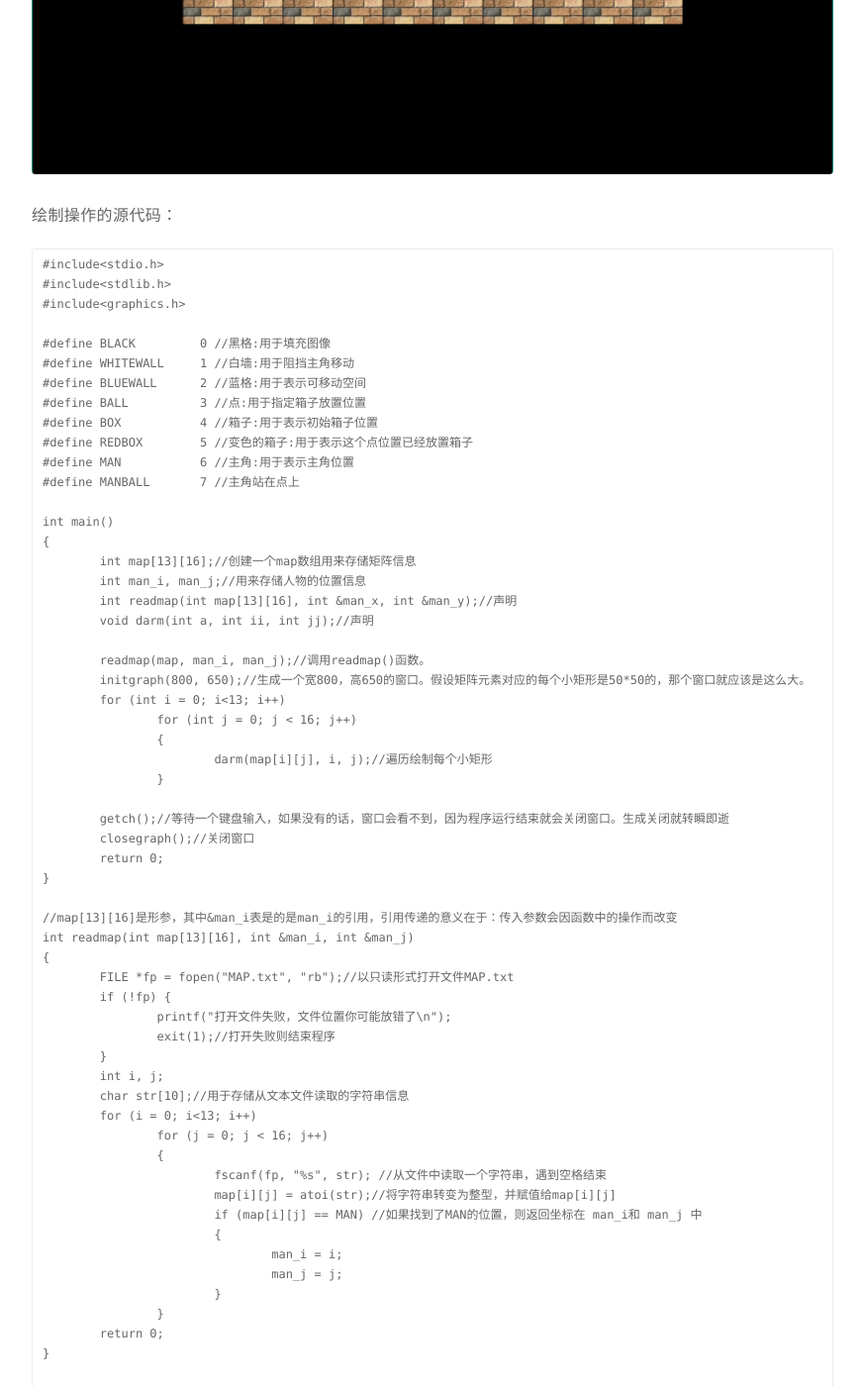
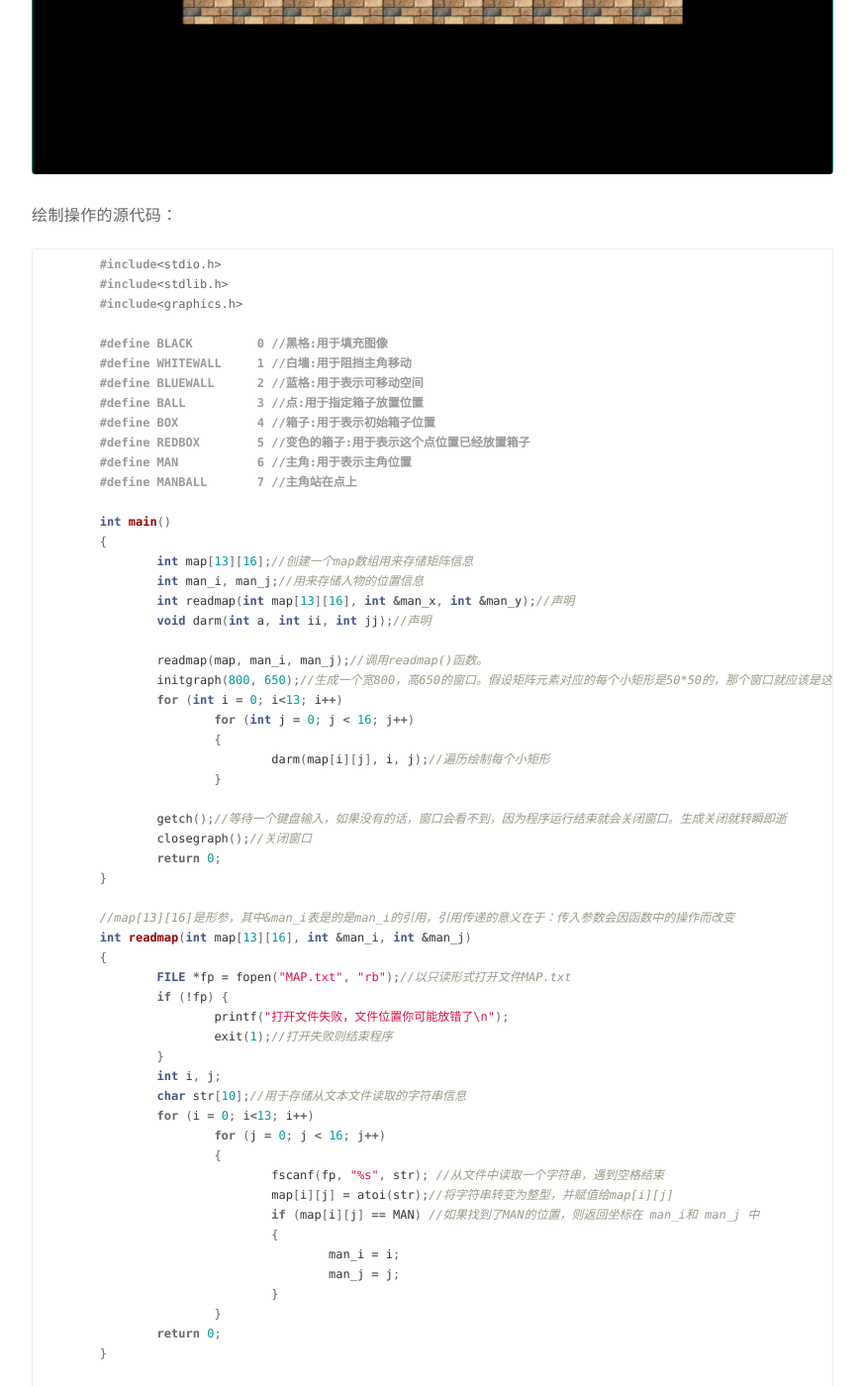
Before and after one commit to dawsonlee1790/dawsonlee1790.github.io, a Jekyll site: the page built from _posts/2016-11-22-C语言推箱子小游戏教程.markdown, in a window 1280 px wide and 1400 px high, scrolled down 4314 px. Shown: the whole window at 99% size, without its empty margins (203-1076 px from the left). Built offline with Jekyll 4.4.1, drawn with Linux system fonts in a browser that asks for light colours; comment, search, counter and statistics services are not loaded; some of the changed text lies outside the part shown.

Commit message:
语法高亮文章《C语言推箱子小游戏教程》

```diff
--- a/_posts/2016-11-22-C语言推箱子小游戏教程.markdown
+++ b/_posts/2016-11-22-C语言推箱子小游戏教程.markdown
@@ -21,6 +21,7 @@ author: dawsonlee
 
 将整个画面分成13*16的矩阵，每个元素对应者一个小矩形。然后用0代表黑格，1代表白墙，2代表蓝格……，这样就有了整幅图像的信息。然后移动就可以想象成，改变矩阵的坐标信息，形成一个新的矩阵，再重绘。这就是推箱子的基本原理。
 
+{% highlight c++ %}
 	#define BLACK	      0 //黑格:用于填充图像
 	#define WHITEWALL     1	//白墙:用于阻挡主角移动
 	#define BLUEWALL      2	//蓝格:用于表示可移动空间
@@ -29,6 +30,7 @@ author: dawsonlee
 	#define REDBOX	      5	//变色的箱子:用于表示这个点位置已经放置箱子
 	#define MAN	      6	//主角:用于表示主角位置
 	#define MANBALL       7 //主角站在点上
+{% endhighlight %}
 
 ![设计思路](/assets/posts/pushbox/设计思路.png)
 
@@ -72,6 +74,7 @@ Tip:如果链接失效，请自行百度或者google"EGE图形库帮助文档"
 
 文本文件中的矩阵读取操作源代码：
 
+{% highlight c++ %}
     #include<stdio.h>
     #include<stdlib.h>
 
@@ -99,9 +102,11 @@ Tip:如果链接失效，请自行百度或者google"EGE图形库帮助文档"
        	}
     	return 0;
     }
+{% endhighlight %}
 
 接下我们要把TXT文件的读取矩阵的功能，写在一个readmap()函数中，实现功能的模块化。并加多一项功能，就是查找出，MAN的位置。
 
+{% highlight c++ %}
 	//map[13][16]是形参，其中&man_i表是的是man_i的引用，引用传递的意义在于：传入参数会因函数中的操作而改变
 	int readmap(int map[13][16], int &man_i, int &man_j)
 	{
@@ -125,6 +130,8 @@ Tip:如果链接失效，请自行百度或者google"EGE图形库帮助文档"
 			}
 		return 0;
 	}
+{% endhighlight %}
+
 
 ###  5.接下来我们实现在窗口中，把矩阵信息转变成图像。原理就是，将图片贴在窗口上。
 
@@ -138,6 +145,7 @@ Tip:如果链接失效，请自行百度或者google"EGE图形库帮助文档"
 
 绘制操作的源代码：
 
+{% highlight c++ %}
 	#include<stdio.h>
 	#include<stdlib.h>
 	#include<graphics.h>
@@ -252,6 +260,7 @@ Tip:如果链接失效，请自行百度或者google"EGE图形库帮助文档"
 		}
 		ege::delimage(img);
 	}
+{% endhighlight %}
 
 
 ###  6.实现图像的绘制以后那我们就应该实现图像的移动了。
@@ -264,6 +273,7 @@ Tip:如果链接失效，请自行百度或者google"EGE图形库帮助文档"
 
 然后就可以开始写`move()`函数，实现`MAN`的移动。`move()`函数源代码
 
+{% highlight c++ %}
 	/*
 	传入函数的参数 get表示用户输入的键盘按键，传入实时数组map的信息，传入实时MAN的位置信息man_i，man_j。
 	*/
@@ -403,11 +413,11 @@ Tip:如果链接失效，请自行百度或者google"EGE图形库帮助文档"
 			break;
 		}
 	}
-
+{% endhighlight %}
 
 写好`move()`函数后，我们就可以实现推箱子的功能了。整合后的源代码:
 
-
+{% highlight c++ %}
 	#include<stdio.h>
 	#include<stdlib.h>
 	#include<graphics.h>
@@ -669,6 +679,7 @@ Tip:如果链接失效，请自行百度或者google"EGE图形库帮助文档"
 			break;
 		}
 	}
+{% endhighlight %}
 
 
 ###  7.最后，我们给窗口载入一张完美的背景图片，至此就可以实现完整推箱子小游戏了。
@@ -678,6 +689,7 @@ Tip:如果链接失效，请自行百度或者google"EGE图形库帮助文档"
 
 最后整合的代码就是：
 
+{% highlight c++ %}
 	/*
 	作者:DawsonLee
 	Email:dawsonlee1790@foxmail.com
@@ -955,6 +967,7 @@ Tip:如果链接失效，请自行百度或者google"EGE图形库帮助文档"
 			break;
 		}
 	}
+{% endhighlight %}
 
 ###  8.附上整个工程项目的文件
 *  [View on GitHub][github-view-pushbox]
```
